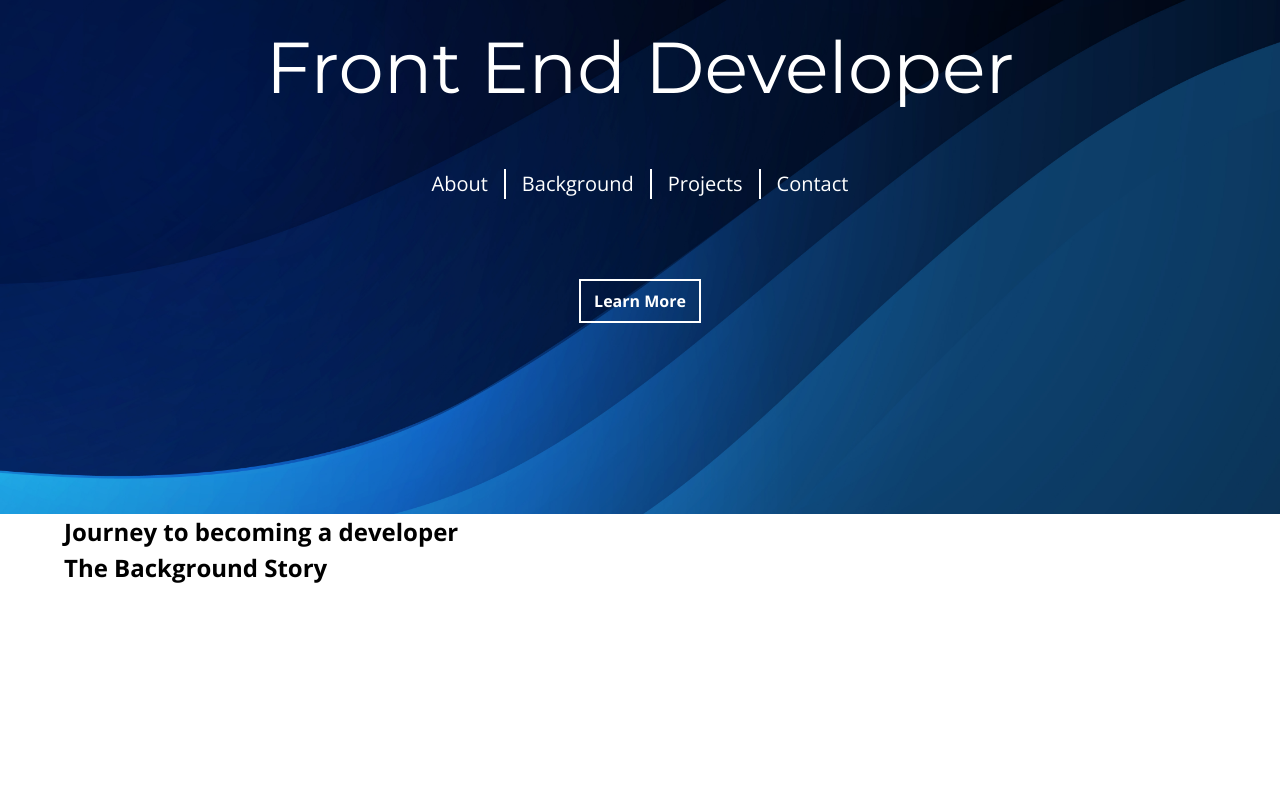
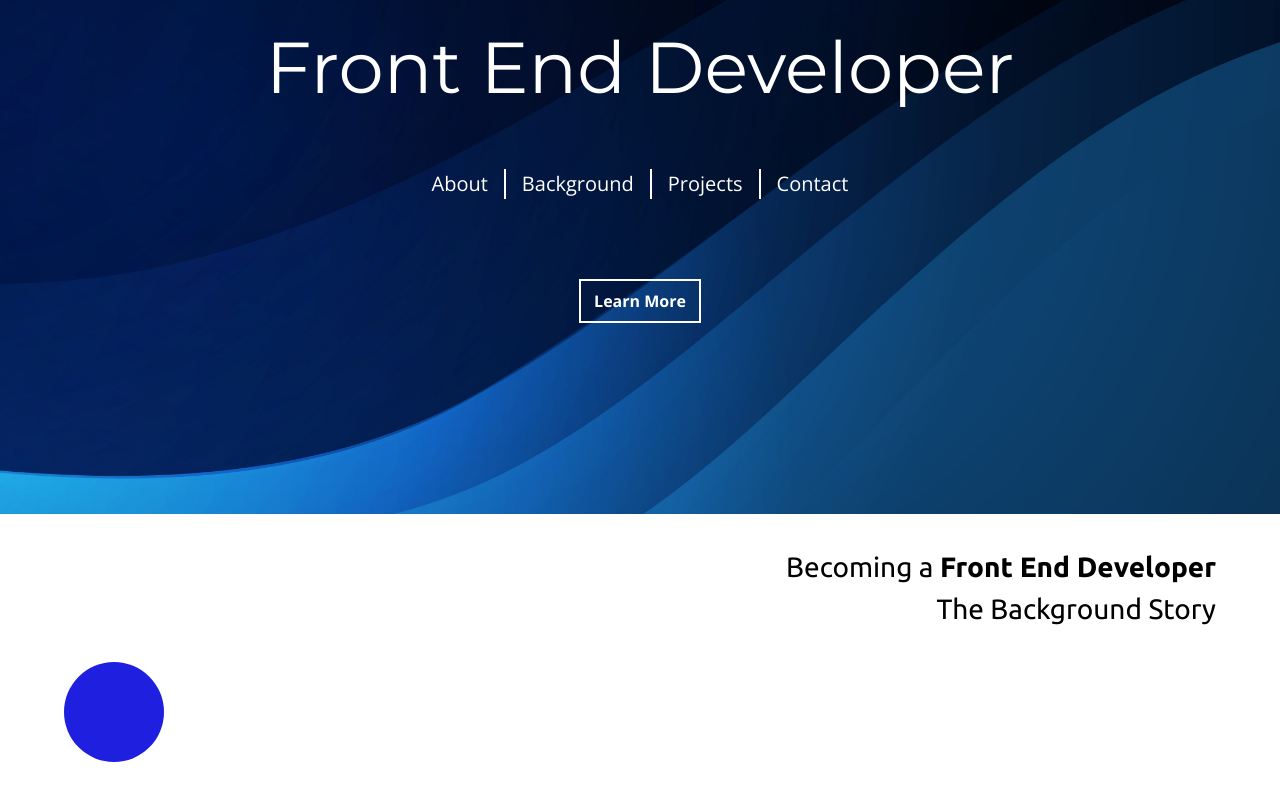
Before and after one commit to andrewrey/andrew_reynoldsPortfolio, a React (Create React App) app: page / in a window 1280 px wide. Shown: the part 286-1086 px from the top of the page. Built offline with nearby package versions, Linux system fonts and the light colour scheme.

Commit message:
adding typography to heading in background component

```diff
--- a/src/Components/main/mainComponents/Background.js
+++ b/src/Components/main/mainComponents/Background.js
@@ -4,15 +4,15 @@ const Background = () => {
   return (
     <section>
       <div className={styles.background__wrap}>
-        <div>
+        <div className={styles.title}>
           <h2>
-            Journey to becoming a <span>developer</span>
+            Becoming a <span>Front End Developer</span>
             <br />
             The Background Story
           </h2>
         </div>
         <div>
-          <div></div>
+          <div className={styles.background__circle_blue}></div>
           <div>
             <div></div>
             <div></div>
--- a/src/Components/main/mainComponents/Background.module.scss
+++ b/src/Components/main/mainComponents/Background.module.scss
@@ -1,4 +1,26 @@
+@import "../../../sassStyles/typography", "../../../sassStyles/mixins";
+
 .background__wrap {
   width: 90%;
   margin: 0 auto;
+  h2 {
+    text-align: right;
+    font-family: $ubnt;
+    font-weight: 100;
+    font-size: 1.75rem;
+    span {
+      font-weight: bold;
+    }
+  }
 }
+
+.title {
+  margin: 2rem 0;
+}
+
+.background__circle_blue {
+  width: 100px;
+  height: 100px;
+  background-color: rgb(31, 31, 223);
+  border-radius: 50%;
+}
```
